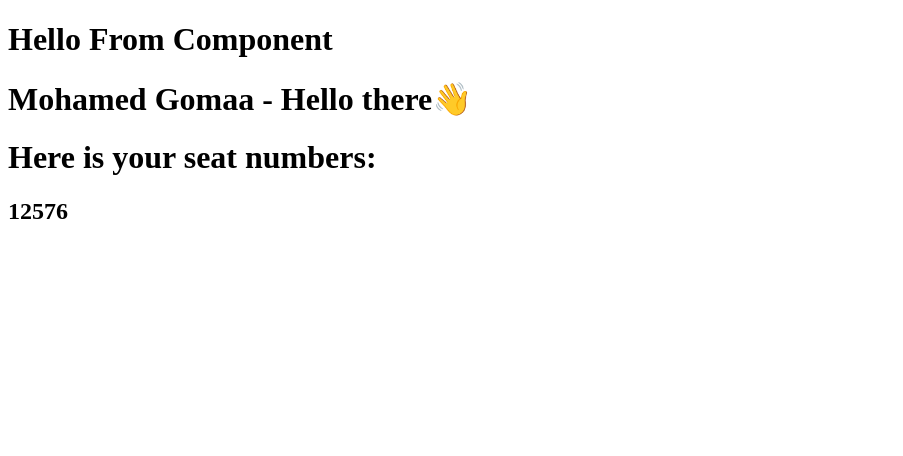
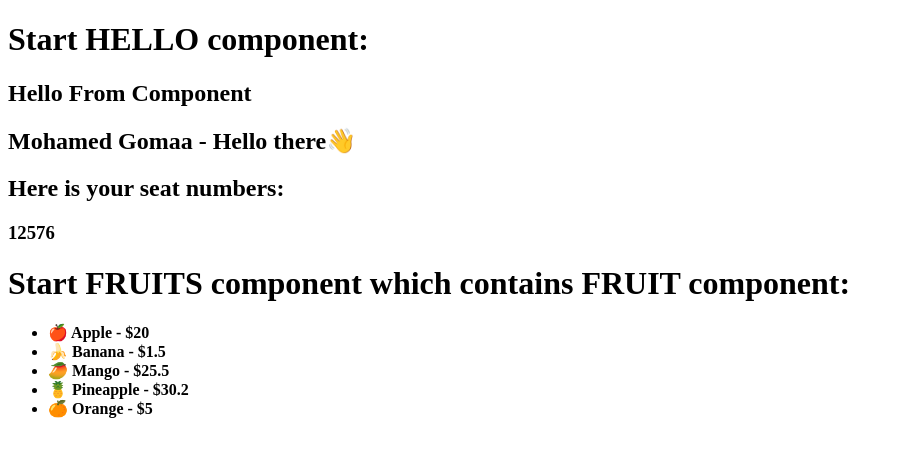
Before and after one commit to moh-gomaa/react-starter, a React (Vite) app: page / in a window 1280 px wide. Shown: the top 456 px of the page, without its empty margins (0-903 px from the left). Built offline with nearby package versions, Linux system fonts and the light colour scheme.

Commit message:
-Pass array of objects to component. -Divide the structure of component to multi component. -Add some label to understand the sequence.

```diff
--- a/src/App.jsx
+++ b/src/App.jsx
@@ -1,3 +1,4 @@
+import { Fruits } from "./components/Fruits";
 import Hello from "./components/Hello";
 
 function App() {
@@ -10,6 +11,7 @@ function App() {
   return (
     <div className="App">
       <Hello person={person} />
+      <Fruits />
     </div>
   );
 }
--- /dev/null
+++ b/src/components/Fruit.jsx
@@ -0,0 +1,9 @@
+export default function Fruit({ name, emoji, price }) {
+  return (
+    <li>
+      <strong>
+        {emoji} {name} - ${price}
+      </strong>
+    </li>
+  );
+}
--- /dev/null
+++ b/src/components/Fruits.jsx
@@ -0,0 +1,21 @@
+import Fruit from "./Fruit";
+
+export function Fruits() {
+  const fruits = [
+    { name: "Apple", emoji: "🍎", price: 20 },
+    { name: "Banana", emoji: "🍌", price: 1.5 },
+    { name: "Mango", emoji: "🥭", price: 25.5 },
+    { name: "Pineapple", emoji: "🍍", price: 30.2 },
+    { name: "Orange", emoji: "🍊", price: 5 },
+  ];
+  return (
+    <div>
+      <h1>Start FRUITS component which contains FRUIT component:</h1>
+      <ul>
+        {fruits.map(({ name, emoji, price }) => (
+          <Fruit key={name} name={name} emoji={emoji} price={price} />
+        ))}
+      </ul>
+    </div>
+  );
+}
--- a/src/components/Hello.jsx
+++ b/src/components/Hello.jsx
@@ -1,13 +1,14 @@
 function Hello({ person }) {
   return (
     <div>
-      <h1>Hello From Component</h1>
-      <h1>
+      <h1>Start HELLO component:</h1>
+      <h2>Hello From Component</h2>
+      <h2>
         {person.name} - {person.msg}
         {person.emoji}
-      </h1>
-      <h1>Here is your seat numbers:</h1>
-      <h2>{person.seatNumbers}</h2>
+      </h2>
+      <h2>Here is your seat numbers:</h2>
+      <h3>{person.seatNumbers}</h3>
     </div>
   );
 }
```
